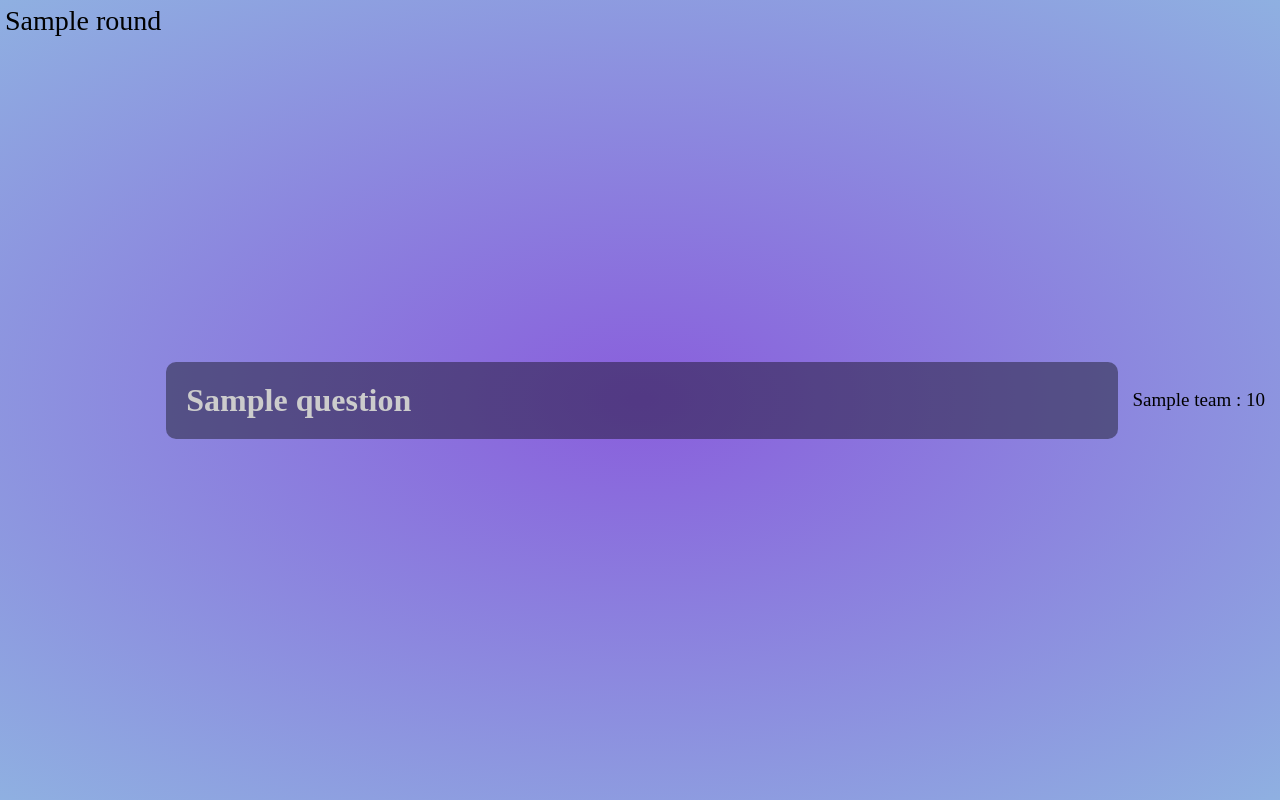
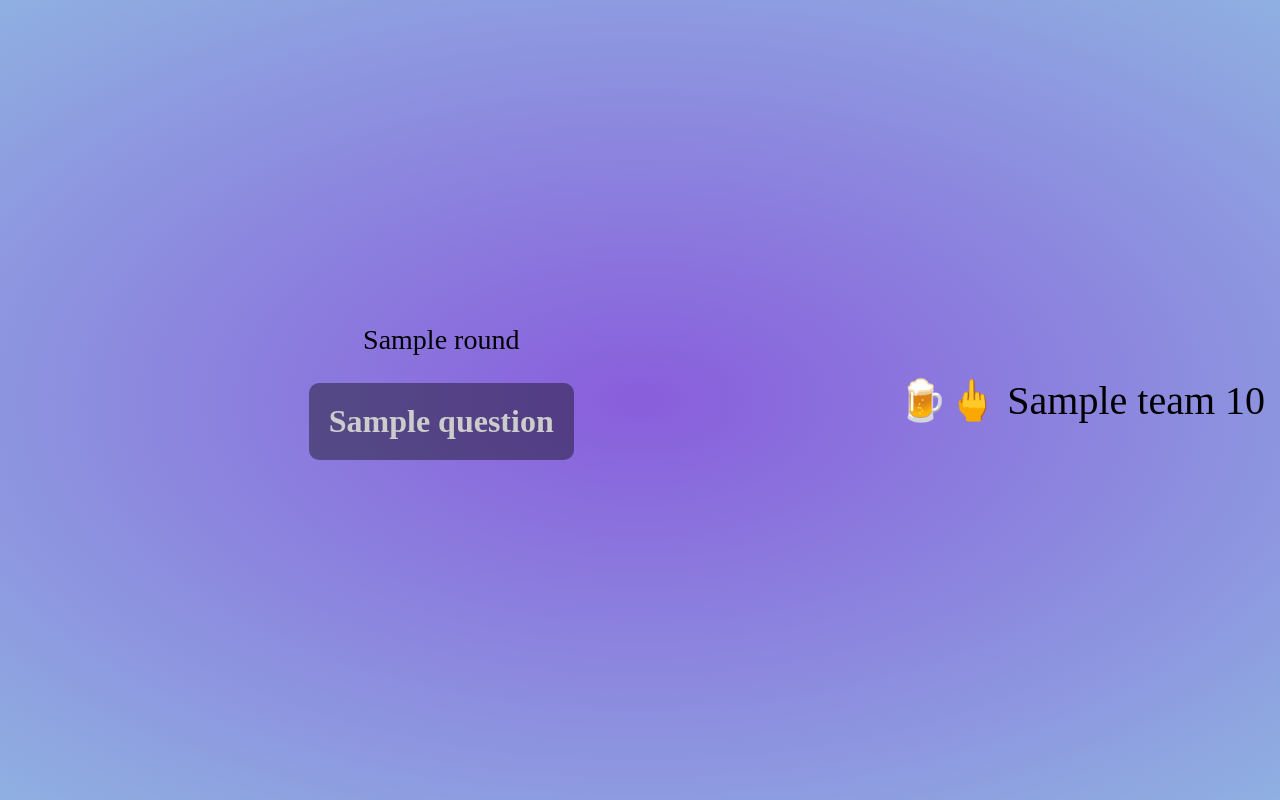
Before and after one commit to sebastienpro/Quizz, a Django app: page /quizzer/ in a window 1280 px wide. Run offline with Django 3.2, Linux system fonts and the light colour scheme; a user stored in the database is signed in; tables that the repository leaves empty hold one stand-in row (values such as "Sample post"); data that the repository does not hold is empty.

Commit message:
Improve quizzer UI

```diff
--- a/quizzer/templates/quizzer/question.html
+++ b/quizzer/templates/quizzer/question.html
@@ -3,14 +3,23 @@
 
 {% block body %}
 <div class="container {% if question %}question{% elif round %}round{% endif %}">
-    <span id="round">{{ round.name }}</span>
+    <div class="inner-container">
+        <span id="round">{{ round.name }}</span>
 
-    <h1 id="question">{{ question.question }}</h1>
+        <h1 id="question">{{ question.question }}</h1>
+    </div>
 
-    <div id="teams">
-        <ul>
-        </ul>
+    <div id="sidebar">
+        <div id="teams">
+        </div>
     </div>
+</div>
+
+<div class="team" id="team-template">
+    <div class="beer">🍺</div>
+    <div class="fuck">🖕</div>
+    <div class="name"></div>
+    <div class="points"></div>
 </div>
 {% endblock %}
 
@@ -26,7 +35,17 @@ body {
     flex-direction: row;
     min-width: 100vw;
     min-height: 100vh;
-    justify-content: space-around;
+    justify-content: space-between;
+    align-items: center;
+}
+
+.inner-container {
+    display: flex;
+    flex-direction: column;
+    flex-grow: 1;
+    justify-items: center;
+    align-items: center;
+    padding: 20px;
 }
 
 
@@ -77,10 +96,36 @@ body {
     list-style: none;
     margin: 0;
     padding: 0;
+    background-color: white;
+    border-radius: 5px;
+    padding: 10px;
+    box-shadow: 0 8px 6px -6px black;
 }
 
 #teams > ul > li {
     font-size: 19px;
+    white-space: nowrap;
+}
+
+#team-template {
+    display: none;
+}
+
+.team {
+    display: flex;
+    flex-direction: row;
+    align-items: center;
+    font-size: 5vh;
+    padding: 10px 0;
+}
+.team > .name {
+    padding-left: 10px;
+    white-space: nowrap;
+}
+.team > .points {
+    text-align: right;
+    flex-grow: 1;
+    padding-left: 10px;
 }
 </style>
 <script>
@@ -113,16 +158,20 @@ body {
 
         function updateTeam() {
             $.get('teams', function(data) {
-                $('#teams > ul').empty();
+                $('#teams').html('');
                 for (var i = 0; i < data['teams'].length; i++) {
                     var team = data['teams'][i];
-                    $('#teams > ul').append('<li>' + team.name + ' : ' + team.points + '</li>');
+                    var $team = $('#team-template').clone();
+                    $team.attr('id', '');
+                    $team.find('.name').text(team.name);
+                    $team.find('.points').text(team.points);
+                    $team.appendTo('#teams');
                 }
             })
         }
 
         updateTeam();
-        setInterval(updateTeam, 10000);
+        setInterval(updateTeam, 500);
     });
 </script>
 {% endblock %}
```
